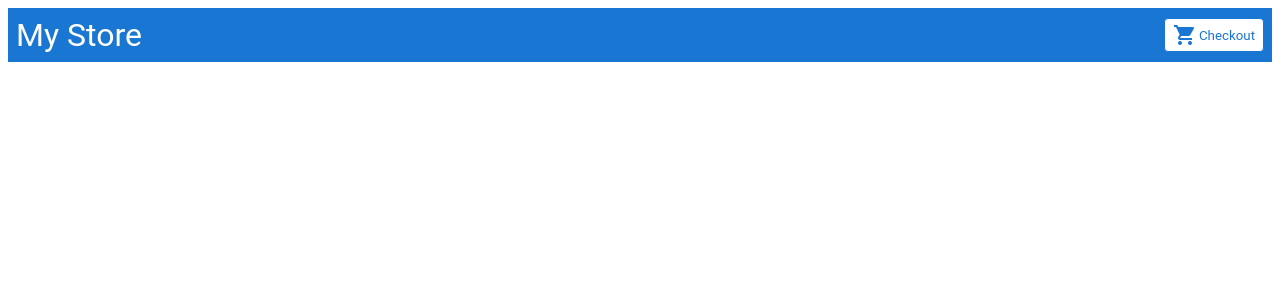
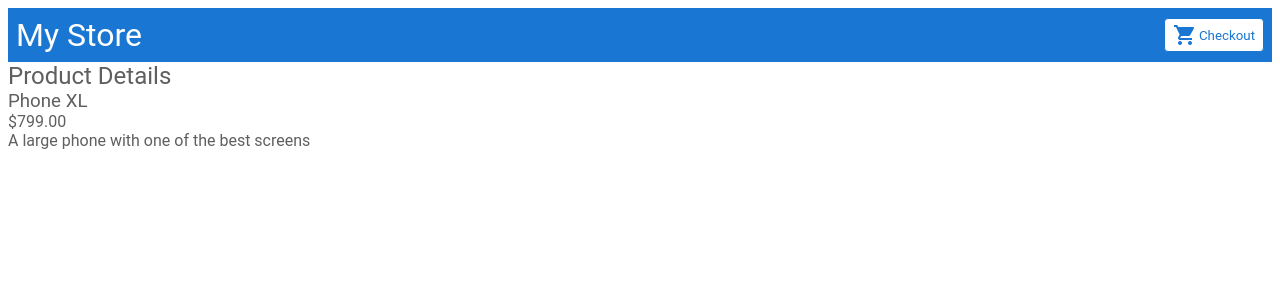
Before and after one commit to israelfcarvalho/my-angular-app, an Angular app: page /products/1 in a window 1280 px wide. Before the commit this address led to /. Shown: the top 300 px of the page. Built offline with nearby package versions, Linux system fonts and the light colour scheme.

Commit message:
Add product details component and route

```diff
--- a/src/app/app.module.ts
+++ b/src/app/app.module.ts
@@ -8,6 +8,7 @@ import { ButtonComponent } from './button/button.component';
 import { ProductListComponent } from './product-list/product-list.component';
 import { RouterModule } from '@angular/router';
 import { ProductAlertsComponent } from './product-alerts/product-alerts.component';
+import { ProductDetailsComponent } from './product-details/product-details.component';
 
 @NgModule({
   declarations: [
@@ -15,13 +16,15 @@ import { ProductAlertsComponent } from './product-alerts/product-alerts.componen
     TopBarComponent,
     ButtonComponent,
     ProductListComponent,
-    ProductAlertsComponent
+    ProductAlertsComponent,
+    ProductDetailsComponent
   ],
   imports: [
     BrowserModule,
     AppRoutingModule,
     RouterModule.forRoot([
       {path: '', component: ProductListComponent},
+      {path: 'products/:productId', component: ProductDetailsComponent}
     ])
   ],
   providers: [],
--- /dev/null
+++ b/src/app/product-details/product-details.component.html
@@ -0,0 +1,7 @@
+<h2>Product Details</h2>
+
+<div *ngIf="product">
+    <h3>{{product.name}}</h3>
+    <h4>{{product.price | currency}}</h4>
+    <p>{{product.description}}</p>
+</div>
--- /dev/null
+++ b/src/app/product-details/product-details.component.scss
@@ -0,0 +1,3 @@
+:host {
+    display: block;
+}
--- /dev/null
+++ b/src/app/product-details/product-details.component.ts
@@ -0,0 +1,25 @@
+import { Component } from '@angular/core';
+import {ActivatedRoute} from '@angular/router'
+import { Product, products } from '../entities/product';
+
+@Component({
+  selector: 'app-product-details',
+  templateUrl: './product-details.component.html',
+  styleUrls: ['./product-details.component.scss']
+})
+export class ProductDetailsComponent {
+  product?: Product
+
+  constructor(private activated: ActivatedRoute){}
+
+  ngOnInit(){
+    const params = this.activated.snapshot.paramMap
+    const productId = Number(params.get('productId'))
+
+    this.product = products.find(product => product.id === productId)
+  }
+}
+
+//TODO: Add add some back button
+//TODO: Style this page
+//TODO: See a form of animation between navigation from / to /products/:productId
--- a/src/app/product-list/product-list.component.html
+++ b/src/app/product-list/product-list.component.html
@@ -3,7 +3,10 @@
 <div *ngFor="let product of products">
 
     <h3>
-        <a [title]="formatProductTitle(product.name)">{{product.name}}</a>
+        <a
+            [title]="formatProductTitle(product.name)"
+            [routerLink]="['/products', product.id]"
+        >{{product.name}}</a>
     </h3>
 
     <p *ngIf="product.description">Description: {{product.description}}</p>
```
Also changed, not shown: 1 other file (tests, documents, lock files or other folders).
